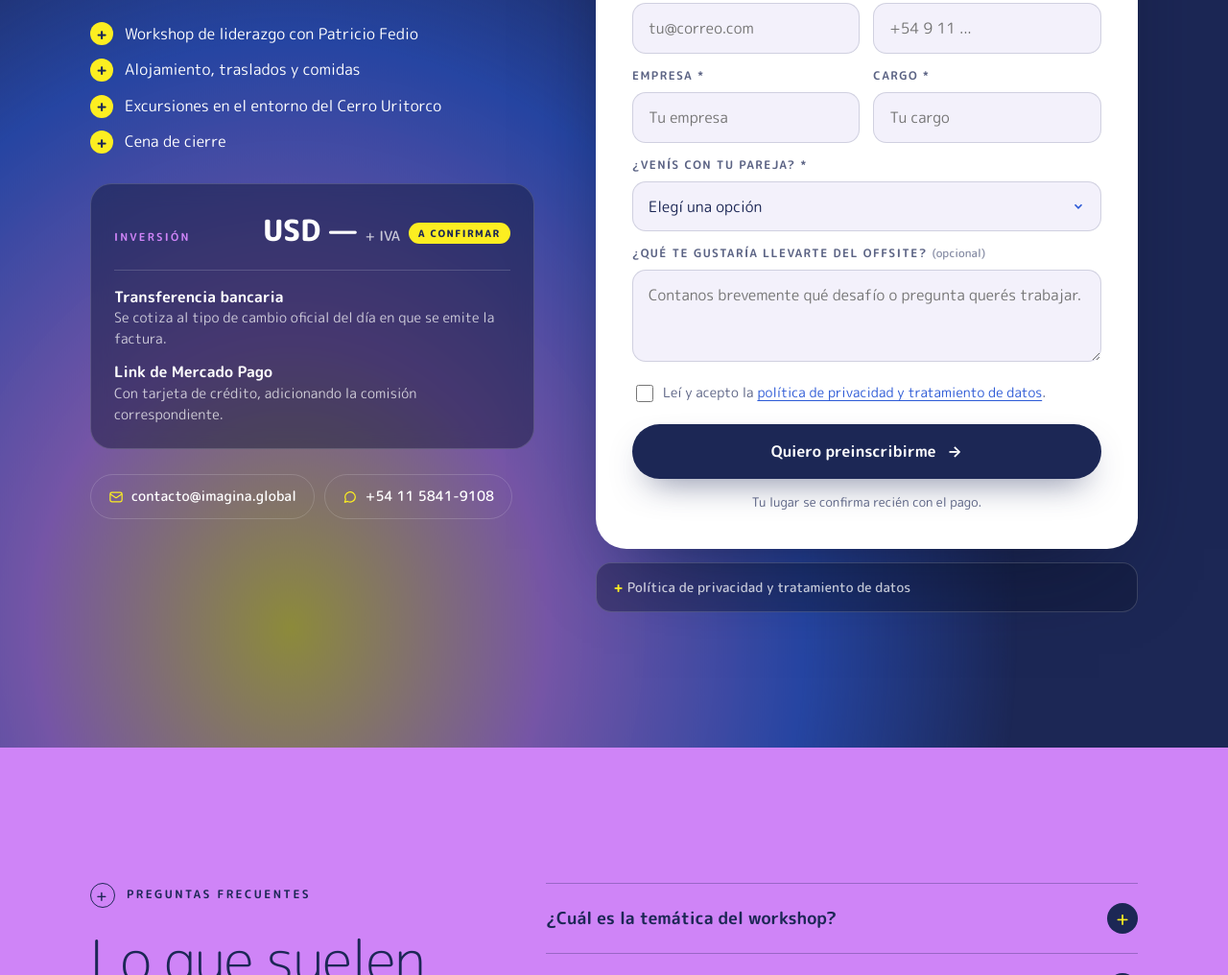
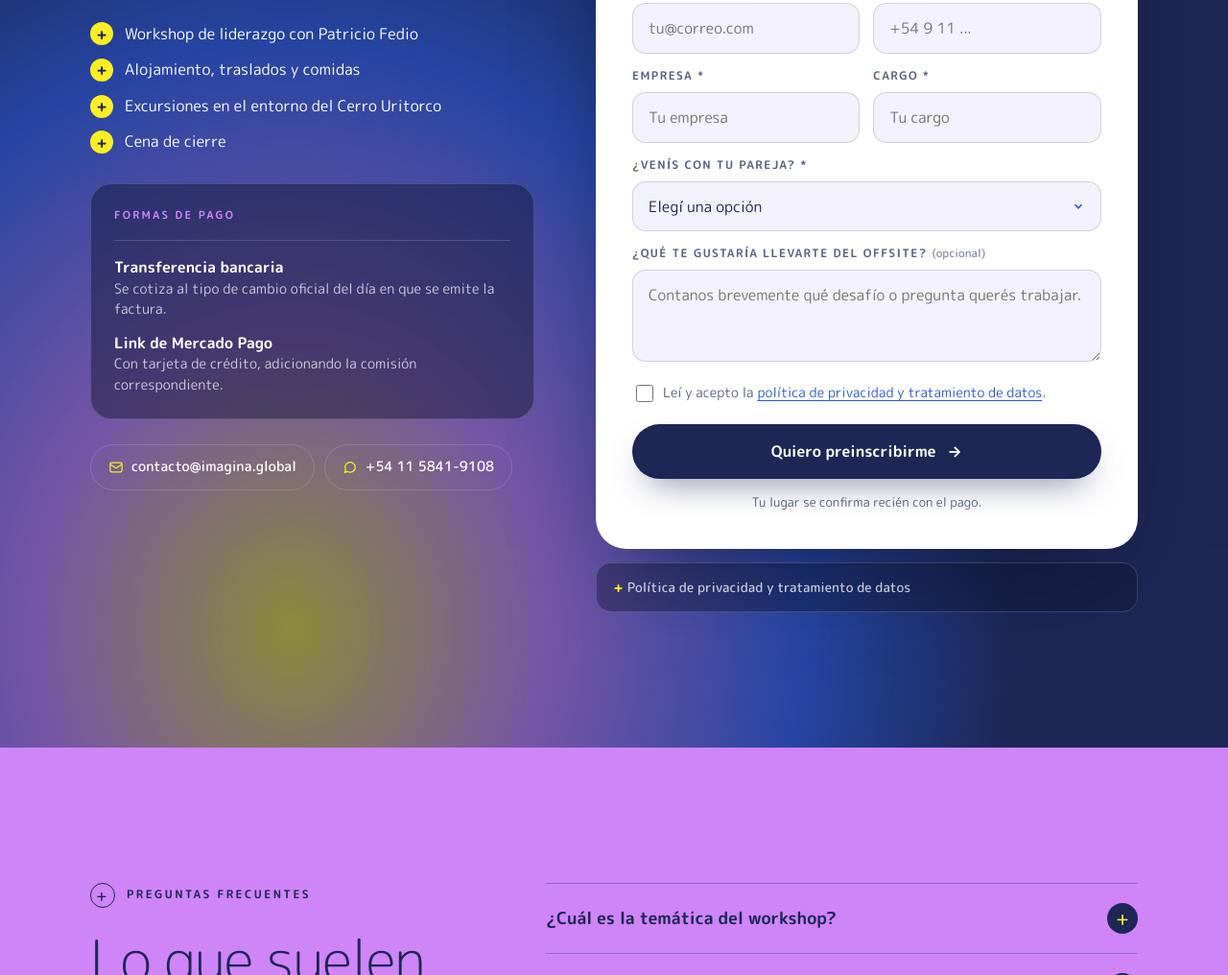
Before and after one commit to Imaginaglobal/offsite-cordoba, a plain HTML site: page index.html in a window 1280 px wide. Shown: the part 8383-9399 px from the top of the page at 96% size. Drawn offline with Linux system fonts and the light colour scheme; animation ran at ten frames a second.

Commit message:
Add files via upload

```diff
--- a/index.html
+++ b/index.html
@@ -696,7 +696,7 @@ footer{background:var(--night);padding:clamp(40px,5vw,64px) 0 30px}
         <li>Cena de cierre</li>
       </ul>
       <div class="price rv" data-d="4">
-        <div class="price-top"><span class="price-k">Inversión</span><span class="price-v">USD — <small>+ IVA</small> <span class="tbd">A confirmar</span></span></div>
+        <div class="price-top"><span class="price-k">Formas de pago</span></div>
         <div class="pay">
           <div><b>Transferencia bancaria</b>Se cotiza al tipo de cambio oficial del día en que se emite la factura.</div>
           <div><b>Link de Mercado Pago</b>Con tarjeta de crédito, adicionando la comisión correspondiente.</div>
```
